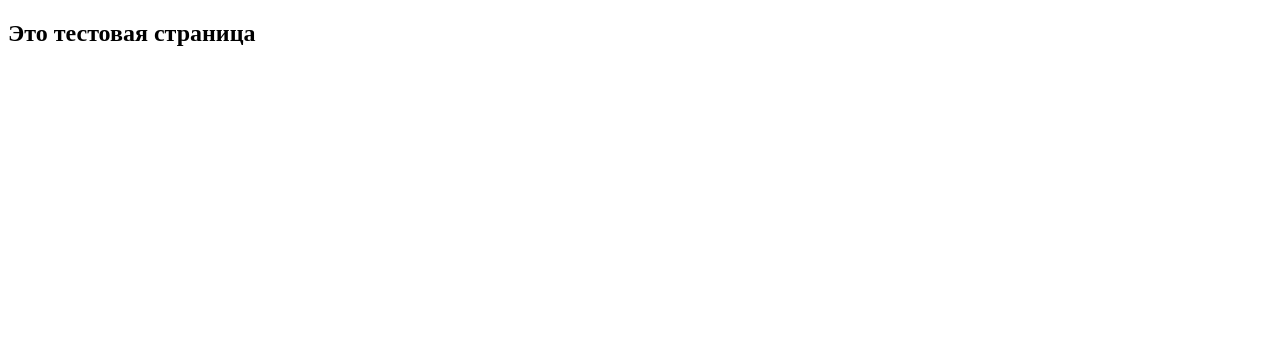
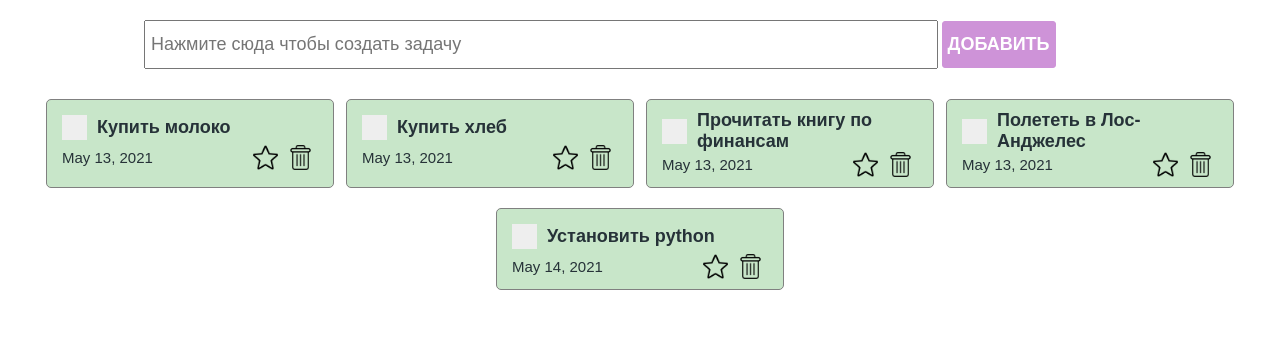
Before and after one commit to bejandor/todo, a Django app: page /test/ in a window 1280 px wide. Shown: the top 359 px of the page. Run offline with Django 3.2, Linux system fonts and the light colour scheme; data comes from the database, SQL or seed files in the repository; both versions use the stored data as it was after the commit.

Commit message:
Used loop for with jinga in order create several todo items

```diff
--- a/main/templates/index.html
+++ b/main/templates/index.html
@@ -146,8 +146,9 @@
 
 
 
+
     </section>
 
- <script src="./Scripts/script.js"></script>
+
 </body>
 </html>
--- a/main/templates/test.html
+++ b/main/templates/test.html
@@ -1,13 +1,64 @@
+{%load static%}
 <!DOCTYPE html>
 <html lang="en">
 <head>
     <meta charset="UTF-8">
-    <meta http-equiv="X-UA-Compatible" content="IE=edge">
+
     <meta name="viewport" content="width=device-width, initial-scale=1.0">
-    <title>Test page</title>
+
+    <title>ToDo</title>
+
+    <!-- <link rel="stylesheet" href="./styles/index.css"/> -->
+    <link href="{% static 'styles/index.css' %}" rel="stylesheet">
+
+    <link href="{% static 'styles/checkbox.css' %}" rel="stylesheet">
+
 </head>
 <body>
-    <h2>Это тестовая страница</h2>
+    <!-- <h2>Это тестовая страница</h2>
+    {% for todo in todo_list %}
+        <h3>{{ todo.text }} - {{ todo.created_at}}</h3>
+    {% endfor %}
+     -->
 
+     <section><!--"Этот тег нужен для группировки взаимосвязанного содержимого"
+        Мы логически делим страницу на 2 части
+        1-ая часть это создание нового задания. А 2-я для отображения созданного -->
+
+            <div class="create_container">
+                <input class="create_input" type="text" placeholder="Нажмите сюда чтобы создать задачу"/>
+                <button class="create_button">Добавить</button>
+            </div>
+
+            <div class="todo_container">
+
+                {% for todo in todo_list %}
+
+                <div class="todo_item">
+                    <div class="todo_item_header">
+                        <label class="checkbox_container">
+                            <input type="checkbox" id="checkbox" >
+                            <span class="checkmark"></span>
+                        </label>
+                        <h4>{{ todo.text }}</h4>
+                    </div>
+
+                    <div class="todo_item_footer">
+                       <p>{{ todo.created_at }}</p> <!-- Для обработки с backend -->
+                       <div class="action_buttons">
+                            <img src="./icons/inactive_star.png" />
+                            <img src="./icons/delete.png" />
+                       </div> <!-- Иконки в 1 строчку -->
+                    </div>
+                </div>
+                {% endfor%}
+
+
+            </div>
+
+
+
+
+        </section>
 </body>
 </html>
--- a/main/views.py
+++ b/main/views.py
@@ -1,5 +1,6 @@
 from django.http.response import HttpResponse
 from django.shortcuts import render
+from .models import ToDo #Импортируем наш класс ToDo
 # Create your views here.
 
 def homepage(request):
@@ -7,4 +8,5 @@ def homepage(request):
 
 
 def test(request):
-    return render(request, "test.html") #Метод который отображает наш test файл
+    todo_list = ToDo.objects.all()
+    return render(request, "test.html",{"todo_list":todo_list}) #Метод который отображает наш test файл
```
Also changed, not shown: db.sqlite3, main/templates/jinja.py (added).
